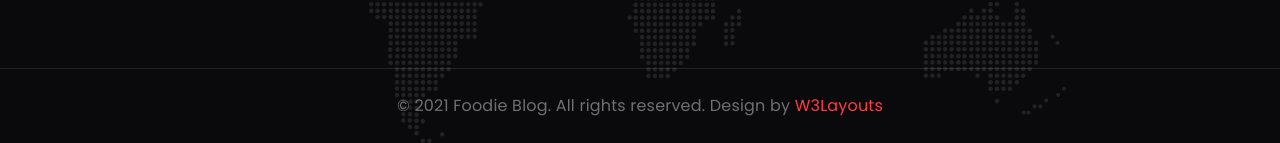
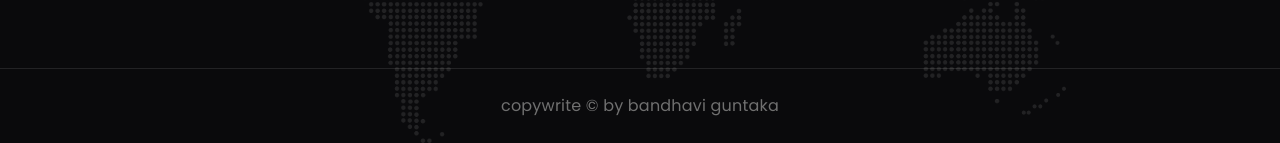
Before and after one commit to BandhaviReddy/finalpro, a plain HTML site: page contact.html in a window 1280 px wide. Shown: the part 2106-2249 px from the top of the page. Drawn offline with Linux system fonts and the light colour scheme; a web font is replaced by a local one.

Commit message:
2nd commit

```diff
--- a/contact.html
+++ b/contact.html
@@ -282,9 +282,8 @@ Author URL: http://w3layouts.com
         <!-- copyright -->
         <section class="w3l-copyright text-center">
             <div class="container">
-                <p class="copy-footer-29">© 2021 Foodie Blog. All rights reserved. Design by <a
-                        href="https://w3layouts.com/" target="_blank">
-                        W3Layouts</a></p>
+                <p class="copy-footer-29">copywrite &copy; by bandhavi guntaka
+                    </p>
             </div>
         </section>
         <!-- //copyright -->
```
